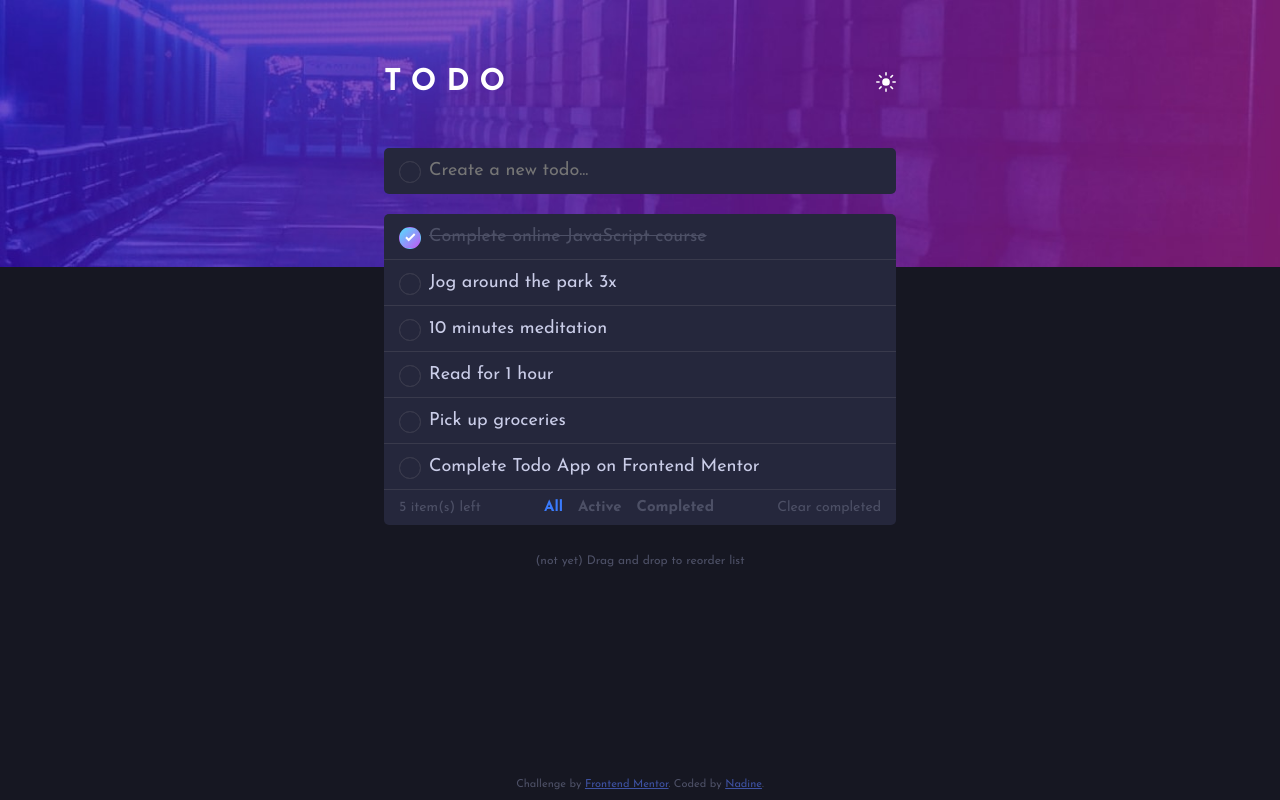
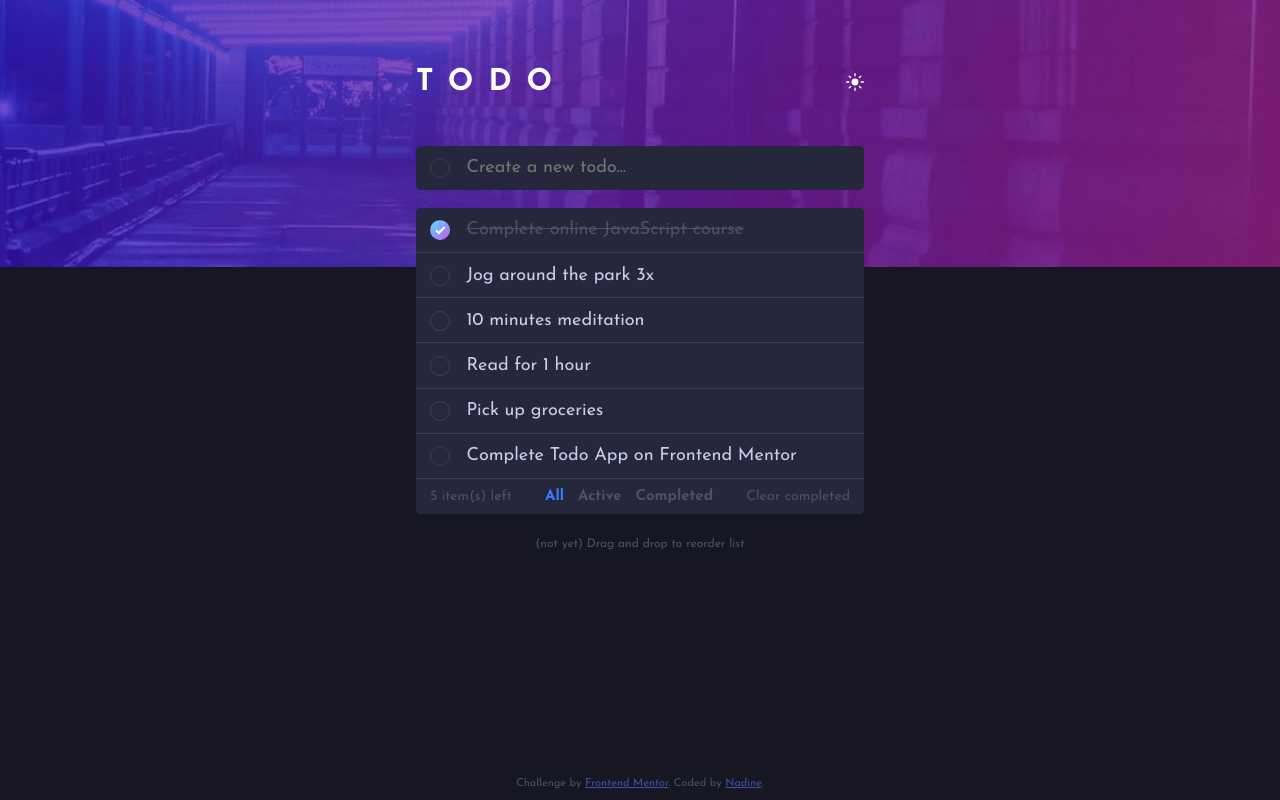
Before and after one commit to nadlgit/fmchallenge-todo-app, a React (Create React App) app: page / in a window 1280 px wide. Built offline with nearby package versions, Linux system fonts and the light colour scheme.

Commit message:
style adjustment and code refactoring

```diff
--- a/src/App.css
+++ b/src/App.css
@@ -16,7 +16,7 @@
   justify-content: center;
   align-content: space-between;
   background: var(--app-background-img) top center/100% no-repeat, var(--app-background-color);
-  font-size: 1.8rem;
+  font-size: 1.125rem;
   font-weight: var(--font-weight-normal);
 }
 .app.themelight {
@@ -41,8 +41,8 @@
 }
 
 .attribution {
-  margin-bottom: 1rem;
-  font-size: 1.1rem;
+  margin-bottom: 1em;
+  font-size: 0.6875rem;
   text-align: center;
   color: var(--status-text-color);
 }
--- a/src/components/Header.css
+++ b/src/components/Header.css
@@ -3,12 +3,12 @@
   justify-content: space-between;
   align-items: center;
   color: white;
-  font-size: 3rem;
+  font-size: 1.875rem;
   font-weight: var(--font-weight-bold);
   text-transform: uppercase;
-  letter-spacing: 1rem;
-  padding-bottom: 3rem;
+  letter-spacing: 0.5em;
+  padding-bottom: 1em;
 }
 .todos__header img {
-  height: 2rem;
+  height: 0.6em;
 }
--- a/src/components/StatusBar.css
+++ b/src/components/StatusBar.css
@@ -1,12 +1,15 @@
 .todos__statusbar {
+  background: var(--todo-background-color);
+  border-radius: 0 0 5px 5px;
   display: grid;
   grid-template-rows: auto;
-  grid-template-columns: auto 1fr auto;
+  grid-template-columns: repeat(3, auto);
   grid-template-areas: 'status filter actions';
   justify-content: space-between;
 }
 @media screen and (max-width: 780px) {
   .todos__statusbar {
+    background: transparent;
     grid-template-rows: repeat(2, auto);
     grid-template-columns: 1fr auto;
     grid-template-areas:
@@ -20,19 +23,19 @@
 .todos__filter {
   background: var(--todo-background-color);
   color: var(--status-text-color);
-  font-size: 1.4rem;
-  padding-block: 1rem;
+  font-size: 0.875rem;
+  padding-block: 0.7em;
 }
 
 .todos__status {
   grid-area: status;
-  padding-left: 1.5rem;
+  padding-left: 1em;
   border-radius: 0 0 0 5px;
 }
 
 .todos__actions {
   grid-area: actions;
-  padding-right: 1.5rem;
+  padding-right: 1em;
   border-radius: 0 0 5px 0;
   cursor: pointer;
 }
@@ -43,10 +46,11 @@
 .todos__filter {
   grid-area: filter;
   display: flex;
-  gap: 1.5rem;
+  flex-wrap: wrap;
+  gap: 1em;
   justify-content: center;
   align-content: center;
-  padding-inline: 1.5rem;
+  padding-inline: 1em;
   font-weight: var(--font-weight-bold);
 }
 .todos__filter input[type='radio'] {
@@ -54,7 +58,7 @@
 }
 .todos__filter input[type='radio'] + label {
   cursor: pointer;
-  font-size: 1.5rem;
+  font-size: 0.9375rem;
 }
 .todos__filter input[type='radio']:hover + label {
   color: var(--todo-text-color);
@@ -64,8 +68,8 @@
 }
 @media screen and (max-width: 780px) {
   .todos__filter {
-    gap: 3rem;
-    margin-top: 2rem;
+    gap: 2em;
+    margin-top: 1.3rem;
     border-radius: 5px;
   }
 }
--- a/src/components/TodoItem.css
+++ b/src/components/TodoItem.css
@@ -1,15 +1,18 @@
 .todo__item {
+  --todo-checkbox-width: 1em;
+  --todo-item-padding-block: 0.7em;
+  --todo-item-padding-inline: 0.8em;
   display: flex;
   justify-content: space-between;
   align-content: center;
-  min-height: 4.6rem;
-  padding: 1.3rem 1.5rem;
+  min-height: calc(var(--todo-checkbox-width) + 2 * var(--todo-item-padding-block));
+  padding: var(--todo-item-padding-block) var(--todo-item-padding-inline);
   background: var(--todo-background-color);
   color: var(--todo-text-color);
   border-bottom: 1px solid var(--todo-border-color);
 }
 .todo__item--input {
-  margin-block: 2rem;
+  margin-block: 1em;
   border: none;
   border-radius: 5px;
 }
@@ -23,7 +26,7 @@ input[type='checkbox'].todo__checkbox {
 }
 input[type='checkbox'].todo__checkbox + label {
   position: relative;
-  padding-left: 3rem;
+  padding-left: calc(var(--todo-checkbox-width) + 1em);
 }
 input[type='checkbox'].todo__checkbox:not(:disabled) + label {
   cursor: pointer;
@@ -42,7 +45,7 @@ input[type='checkbox'].todo__checkbox + label::after {
   left: 0;
   display: inline-block;
   content: '';
-  width: 2rem;
+  width: var(--todo-checkbox-width);
   aspect-ratio: 1 / 1;
   border: 1px solid var(--todo-border-color);
   border-radius: 100%;
@@ -60,7 +63,7 @@ input[type='checkbox'].todo__checkbox:checked + label::after {
 input[type='checkbox'].todo__checkbox:hover:not(:disabled):not(:checked) + label::after {
   top: 1px;
   left: 1px;
-  width: calc(2rem - 2px);
+  width: calc(var(--todo-checkbox-width) - 2px);
   background: var(--todo-background-color);
   border-color: transparent;
 }
@@ -82,8 +85,8 @@ input[type='text'].todo__input:focus {
 
 /* Text delete */
 .todo__delete {
-  width: 1.5rem;
-  height: 1.5rem;
+  width: 0.8em;
+  height: 0.8em;
   visibility: hidden;
 }
 .todo__item:hover .todo__delete {
--- a/src/components/TodoItem.jsx
+++ b/src/components/TodoItem.jsx
@@ -13,6 +13,8 @@ export const TodoItem = ({
   setCompleted = () => {},
   deleteTodo = () => {},
 }) => {
+  console.log(`render item "${text}"`);
+
   const [isChecked, setIsChecked] = useState(isCompleted);
   const handleCheckChange = (e) => {
     const newValue = !isChecked;
--- a/src/components/TodosList.jsx
+++ b/src/components/TodosList.jsx
@@ -1,26 +1,20 @@
-import { todosFilterValues } from '../utils/config';
 import { TodoItem } from '../components/TodoItem';
 
 export const TodosList = ({
   todos = [],
-  todosFilter = todosFilterValues.ALL,
   addTodo = () => {},
   setCompleted = () => {},
   deleteTodo = () => {},
 }) => {
-  const filteredTodos = todos.filter(
-    (item) =>
-      todosFilter === todosFilterValues.ALL ||
-      (todosFilter === todosFilterValues.ACTIVE && item.isCompleted !== true) ||
-      (todosFilter === todosFilterValues.COMPLETED && item.isCompleted === true)
-  );
+  console.log('render list');
+
   return (
     <>
       <TodoItem isInput={true} addTodo={addTodo} />
-      {filteredTodos.length === 0 ? (
+      {todos.length === 0 ? (
         <TodoItem isFiller={true} isFirstListItem={true} />
       ) : (
-        filteredTodos.map((todo, arrkey) => (
+        todos.map((todo, arrkey) => (
           <TodoItem
             key={todo?.id}
             isFirstListItem={arrkey === 0}
--- a/src/providers/ThemeContext.jsx
+++ b/src/contexts/ThemeContext.jsx
@@ -7,6 +7,9 @@ export const ThemeProvider = ({ children }) => {
   const toggleTheme = () => {
     setIsLightMode(!isLightMode);
   };
+  // const toggleTheme = useCallback(() => {
+  //   setIsLightMode((i) => !i);
+  // }, []);
   return (
     <ThemeContext.Provider value={{ isLightMode, toggleTheme }}>{children}</ThemeContext.Provider>
   );
@@ -15,7 +18,7 @@ export const ThemeProvider = ({ children }) => {
 export const useTheme = () => {
   const theme = useContext(ThemeContext);
   if (!theme) {
-    throw new Error('ThemeContext is required');
+    throw new Error('Theme provider is required');
   }
   return theme;
 };
--- a/src/index.css
+++ b/src/index.css
@@ -26,9 +26,6 @@
   /* Font weigths */
   --font-weight-normal: 400;
   --font-weight-bold: 700;
-
-  /* Reset font size for easier rem calculation */
-  font-size: 62.5%;
 }
 
 * {
--- a/src/providers/index.jsx
+++ b/src/providers/index.jsx
@@ -1,7 +1,7 @@
-import { ThemeProvider } from './ThemeContext';
+import { ThemeProvider } from '../contexts/ThemeContext';
 
 export const AppProviders = ({ children }) => {
   return <ThemeProvider>{children}</ThemeProvider>;
 };
 
-export { useTheme } from './ThemeContext';
+export { useTheme } from '../contexts/ThemeContext';
--- a/src/routes/Dashboard.css
+++ b/src/routes/Dashboard.css
@@ -8,7 +8,7 @@
     7vh,
     calc(var(--dashboard-margin-top) * 2)
   );
-  width: calc(0.4 * 100vw);
+  width: calc(0.35 * 100vw);
 }
 @media screen and (max-width: 780px) {
   .todos__dashboard {
@@ -17,8 +17,8 @@
 }
 
 .footer__message {
-  margin-top: 3rem;
+  margin-top: 2em;
   text-align: center;
   color: var(--status-text-color);
-  font-size: 1.2rem;
+  font-size: 0.75rem;
 }
--- a/src/routes/Dashboard.jsx
+++ b/src/routes/Dashboard.jsx
@@ -9,12 +9,17 @@ import { StatusBar } from '../components/StatusBar';
 export const Dashboard = () => {
   const { todos, addTodo, setCompleted, deleteTodo, deleteCompletedTodos } = useTodos();
   const [todosFilter, setTodosFilter] = useState(todosFilterValues.ALL);
+  const filteredTodos = todos.filter(
+    (item) =>
+      todosFilter === todosFilterValues.ALL ||
+      (todosFilter === todosFilterValues.ACTIVE && item.isCompleted !== true) ||
+      (todosFilter === todosFilterValues.COMPLETED && item.isCompleted === true)
+  );
   return (
     <div className="todos__dashboard">
       <Header />
       <TodosList
-        todos={todos}
-        todosFilter={todosFilter}
+        todos={filteredTodos}
         addTodo={addTodo}
         setCompleted={setCompleted}
         deleteTodo={deleteTodo}
```
